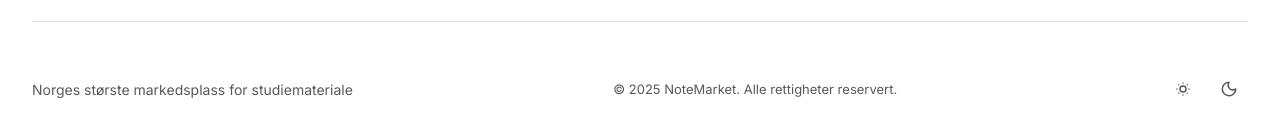
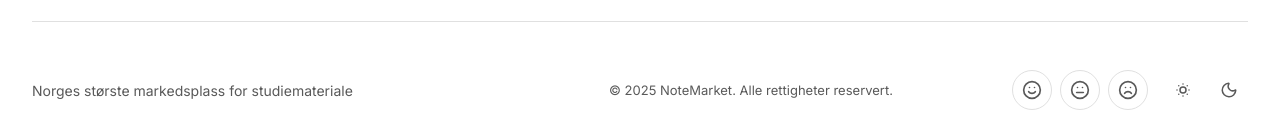
Before and after one commit to egil10/notemarket, a Next.js app: page / in a window 1280 px wide. Shown: the part 1306-1445 px from the top of the page. Built offline with nearby package versions, Linux system fonts and the light colour scheme; no server answers; the database is empty.

Commit message:
now filters better

```diff
--- a/src/components/Footer.module.css
+++ b/src/components/Footer.module.css
@@ -115,6 +115,13 @@
     padding-top: 1rem;
 }
 
+.footerActions {
+    display: flex;
+    align-items: center;
+    gap: 1rem;
+    justify-content: flex-end;
+}
+
 .tagline {
     font-size: 0.875rem;
     color: var(--text-muted);
@@ -127,9 +134,9 @@
     text-align: center;
 }
 
+/* Legacy support - keep for backwards compatibility */
 .themeToggleWrapper {
-    display: flex;
-    justify-content: flex-end;
+    display: contents;
 }
 
 /* Responsive Design */
@@ -154,7 +161,7 @@
         text-align: center;
     }
 
-    .themeToggleWrapper {
+    .footerActions {
         justify-content: center;
     }
 }
--- a/src/components/Footer.tsx
+++ b/src/components/Footer.tsx
@@ -2,6 +2,7 @@ import Link from 'next/link';
 import Image from 'next/image';
 import { Github } from 'lucide-react';
 import { ThemeToggle } from './ThemeToggle';
+import { MoodButtons } from './MoodButtons';
 import styles from './Footer.module.css';
 
 export const Footer = () => {
@@ -77,7 +78,7 @@ export const Footer = () => {
                 {/* Divider */}
                 <div className={styles.divider}></div>
 
-                {/* Bottom Section: Tagline, Copyright, Theme Toggle */}
+                {/* Bottom Section: Tagline, Copyright, Mood & Theme Toggle */}
                 <div className={styles.bottomSection}>
                     <div className={styles.tagline}>
                         Norges største markedsplass for studiemateriale
@@ -85,7 +86,8 @@ export const Footer = () => {
                     <div className={styles.copyright}>
                         © {new Date().getFullYear()} NoteMarket. Alle rettigheter reservert.
                     </div>
-                    <div className={styles.themeToggleWrapper}>
+                    <div className={styles.footerActions}>
+                        <MoodButtons />
                         <ThemeToggle />
                     </div>
                 </div>
--- /dev/null
+++ b/src/components/MoodButtons.module.css
@@ -0,0 +1,123 @@
+.moodSection {
+    display: flex;
+    align-items: center;
+}
+
+.moodContainer {
+    display: flex;
+    gap: 0.5rem;
+    align-items: center;
+}
+
+.moodBtn {
+    display: flex;
+    align-items: center;
+    justify-content: center;
+    width: 40px;
+    height: 40px;
+    border: 1px solid var(--border);
+    background: transparent;
+    border-radius: 50%;
+    cursor: pointer;
+    transition: all 0.2s ease;
+    color: var(--text-muted);
+    padding: 0;
+    position: relative;
+    overflow: visible;
+}
+
+.moodBtn:hover {
+    border-color: var(--border-strong);
+    color: var(--text-main);
+    transform: translateY(-2px);
+}
+
+.moodBtn svg {
+    transition: all 0.3s ease;
+}
+
+.moodBtn:hover svg {
+    transform: scale(1.1);
+}
+
+/* Happy/Smile -> Laugh (Green) */
+.moodBtn.animateHappy svg {
+    animation: colorChangeGreen 1.5s ease-out;
+    color: #10b981;
+}
+
+@keyframes colorChangeGreen {
+    0% {
+        color: var(--text-muted);
+        transform: scale(1);
+    }
+    20% {
+        color: #10b981;
+        transform: scale(1.2);
+    }
+    80% {
+        color: #10b981;
+        transform: scale(1.1);
+    }
+    100% {
+        color: var(--text-muted);
+        transform: scale(1);
+    }
+}
+
+/* Neutral/Meh -> Annoyed (Yellow) */
+.moodBtn.animateNeutral svg {
+    animation: colorChangeYellow 1.5s ease-out;
+    color: #f59e0b;
+}
+
+@keyframes colorChangeYellow {
+    0% {
+        color: var(--text-muted);
+        transform: scale(1);
+    }
+    20% {
+        color: #f59e0b;
+        transform: scale(1.2);
+    }
+    80% {
+        color: #f59e0b;
+        transform: scale(1.1);
+    }
+    100% {
+        color: var(--text-muted);
+        transform: scale(1);
+    }
+}
+
+/* Sad/Frown -> Angry (Red) */
+.moodBtn.animateSad svg {
+    animation: colorChangeRed 1.5s ease-out;
+    color: #ef4444;
+}
+
+@keyframes colorChangeRed {
+    0% {
+        color: var(--text-muted);
+        transform: scale(1);
+    }
+    20% {
+        color: #ef4444;
+        transform: scale(1.2);
+    }
+    80% {
+        color: #ef4444;
+        transform: scale(1.1);
+    }
+    100% {
+        color: var(--text-muted);
+        transform: scale(1);
+    }
+}
+
+@media (max-width: 640px) {
+    .moodBtn {
+        width: 44px;
+        height: 44px;
+    }
+}
--- /dev/null
+++ b/src/components/MoodButtons.tsx
@@ -0,0 +1,77 @@
+'use client';
+
+import { useState } from 'react';
+import { Smile, Meh, Frown, Laugh, Annoyed, Angry } from 'lucide-react';
+import { createClient } from '@/lib/supabase';
+import styles from './MoodButtons.module.css';
+
+export const MoodButtons = () => {
+    const [animatingMood, setAnimatingMood] = useState<string | null>(null);
+    const supabase = createClient();
+
+    const handleMoodClick = async (mood: 'happy' | 'neutral' | 'sad') => {
+        // Trigger animation
+        setAnimatingMood(mood);
+
+        // Track in Supabase (fire and forget)
+        try {
+            await supabase
+                .from('mood_clicks')
+                .insert({
+                    mood: mood,
+                    created_at: new Date().toISOString()
+                });
+        } catch (error) {
+            // Silently fail - this is just for fun analytics
+            console.log('Mood tracking error (non-critical):', error);
+        }
+
+        // Reset animation after 1.5 seconds
+        setTimeout(() => {
+            setAnimatingMood(null);
+        }, 1500);
+    };
+
+    const getIcon = (mood: 'happy' | 'neutral' | 'sad') => {
+        const isAnimating = animatingMood === mood;
+
+        if (mood === 'happy') {
+            return isAnimating ? <Laugh size={20} /> : <Smile size={20} />;
+        } else if (mood === 'neutral') {
+            return isAnimating ? <Annoyed size={20} /> : <Meh size={20} />;
+        } else {
+            return isAnimating ? <Angry size={20} /> : <Frown size={20} />;
+        }
+    };
+
+    return (
+        <div className={styles.moodSection}>
+            <div className={styles.moodContainer}>
+                <button
+                    className={`${styles.moodBtn} ${animatingMood === 'happy' ? styles.animateHappy : ''}`}
+                    onClick={() => handleMoodClick('happy')}
+                    aria-label="Rate as happy"
+                    type="button"
+                >
+                    {getIcon('happy')}
+                </button>
+                <button
+                    className={`${styles.moodBtn} ${animatingMood === 'neutral' ? styles.animateNeutral : ''}`}
+                    onClick={() => handleMoodClick('neutral')}
+                    aria-label="Rate as neutral"
+                    type="button"
+                >
+                    {getIcon('neutral')}
+                </button>
+                <button
+                    className={`${styles.moodBtn} ${animatingMood === 'sad' ? styles.animateSad : ''}`}
+                    onClick={() => handleMoodClick('sad')}
+                    aria-label="Rate as sad"
+                    type="button"
+                >
+                    {getIcon('sad')}
+                </button>
+            </div>
+        </div>
+    );
+};
```
Also changed, not shown: src/app/search/page.tsx (+19 -28 lines), 1 other file (tests, documents, lock files or other folders).
